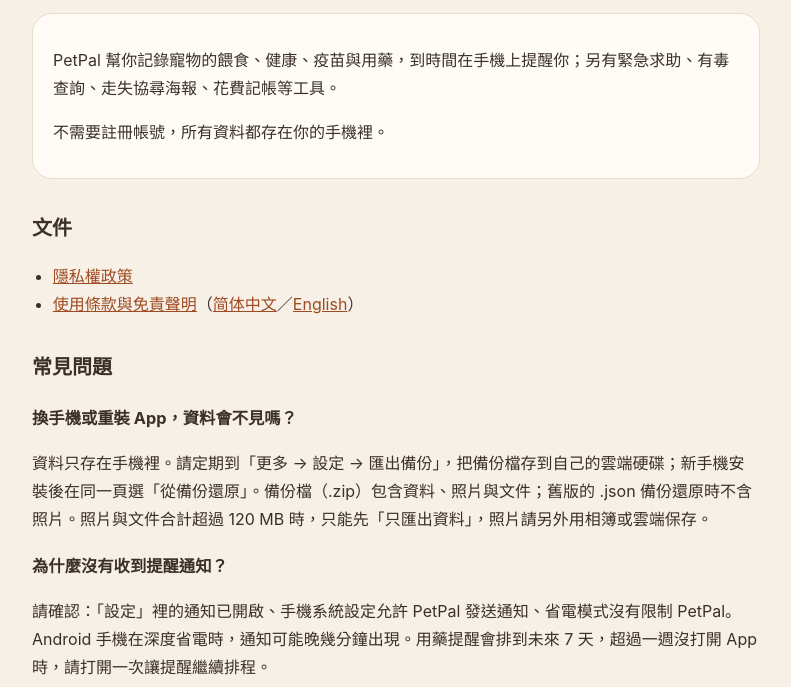
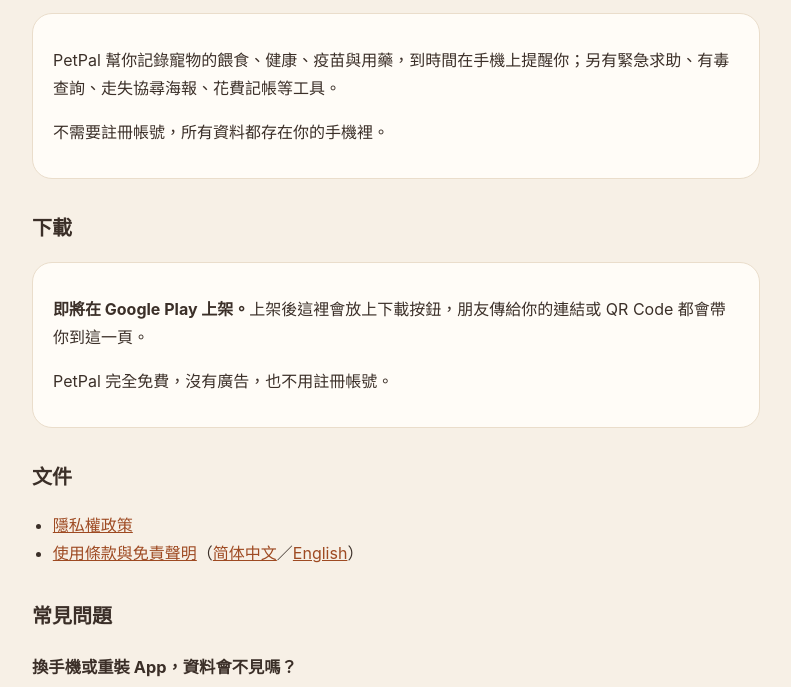
Before and after one commit to goingtang/gooday-apps, a plain HTML site: page petpal/index.html in a window 1280 px wide. Shown: the part 113-800 px from the top of the page, without its empty margins (244-1035 px from the left). Drawn offline with Linux system fonts and the light colour scheme.

Commit message:
Download section; privacy policy: shared items carry the website link
Co-Authored-By: Claude Opus 5.5 <noreply@anthropic.com>
Claude-Session: https://claude.ai/code/session_013PfYQqGjw5tJrq9ggRAbzt

```diff
--- a/petpal/index.html
+++ b/petpal/index.html
@@ -14,6 +14,11 @@
   <div class="card">
     <p>PetPal 幫你記錄寵物的餵食、健康、疫苗與用藥，到時間在手機上提醒你；另有緊急求助、有毒查詢、走失協尋海報、花費記帳等工具。</p>
     <p>不需要註冊帳號，所有資料都存在你的手機裡。</p>
+  </div>
+  <h2 id="download">下載</h2>
+  <div class="card">
+    <p><strong>即將在 Google Play 上架。</strong>上架後這裡會放上下載按鈕，朋友傳給你的連結或 QR Code 都會帶你到這一頁。</p>
+    <p>PetPal 完全免費，沒有廣告，也不用註冊帳號。</p>
   </div>
   <h2>文件</h2>
   <ul>
```
Also changed, not shown: petpal/privacy.html (+3 -2 lines).
